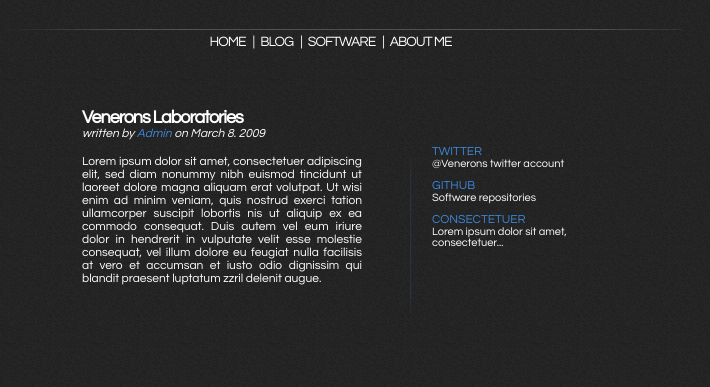
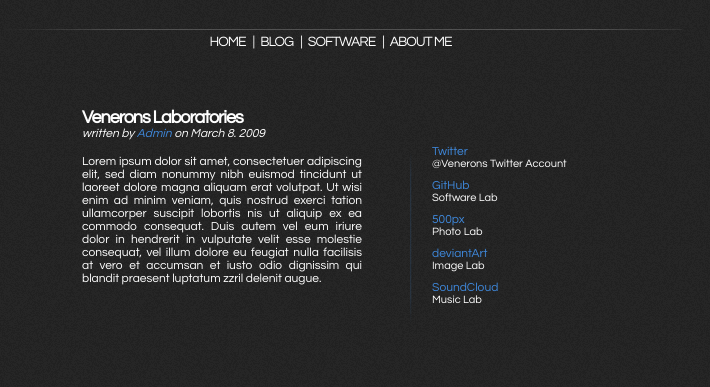
Before and after one commit to Venerons/venerons.github.io, a plain HTML site: page index.html in a window 1280 px wide. Shown: the part 151-538 px from the top of the page, without its empty margins (308-1018 px from the left). Drawn offline with Linux system fonts and the light colour scheme.

Commit message:
Software Update

```diff
--- a/index.html
+++ b/index.html
@@ -43,15 +43,23 @@
             <div id="archive">
                 <div class="entry">
                     <a class="archive_title" target="_blank" href="https://twitter.com/Venerons">Twitter</a>
-                    @Venerons twitter account
+                    @Venerons Twitter Account
                 </div>
                 <div class="entry">
                     <a class="archive_title" target="_blank" href="https://github.com/Venerons">GitHub</a>
-                    Software repositories
+                    Software Lab
                 </div>
                 <div class="entry">
-                    <a class="archive_title" target="_blank" href="#">Consectetuer</a>
-                    Lorem ipsum dolor sit amet, consectetuer...
+                    <a class="archive_title" target="_blank" href="http://500px.com/Venerons">500px</a>
+                    Photo Lab
+                </div>
+                <div class="entry">
+                    <a class="archive_title" target="_blank" href="http://venerons.deviantart.com/">deviantArt</a>
+                    Image Lab
+                </div>
+                <div class="entry">
+                    <a class="archive_title" target="_blank" href="http://soundcloud.com/venerons">SoundCloud</a>
+                    Music Lab
                 </div>
             </div>
             <div id="footer">
--- a/style.css
+++ b/style.css
@@ -81,6 +81,10 @@ body {
 	padding-right: 0px;
 }
 
+#news strong {
+	color: rgb(63, 136, 219);
+}
+
 #news h3.title {
 	font-size: 18px;
 	font-weight: bold;
@@ -126,7 +130,6 @@ body {
 	font-weight: normal;
 	width: 200px;
 	float: left;
-	text-transform: uppercase;
 }
 
 #footer{
```
Also changed, not shown: software.html (+5 -4 lines).
